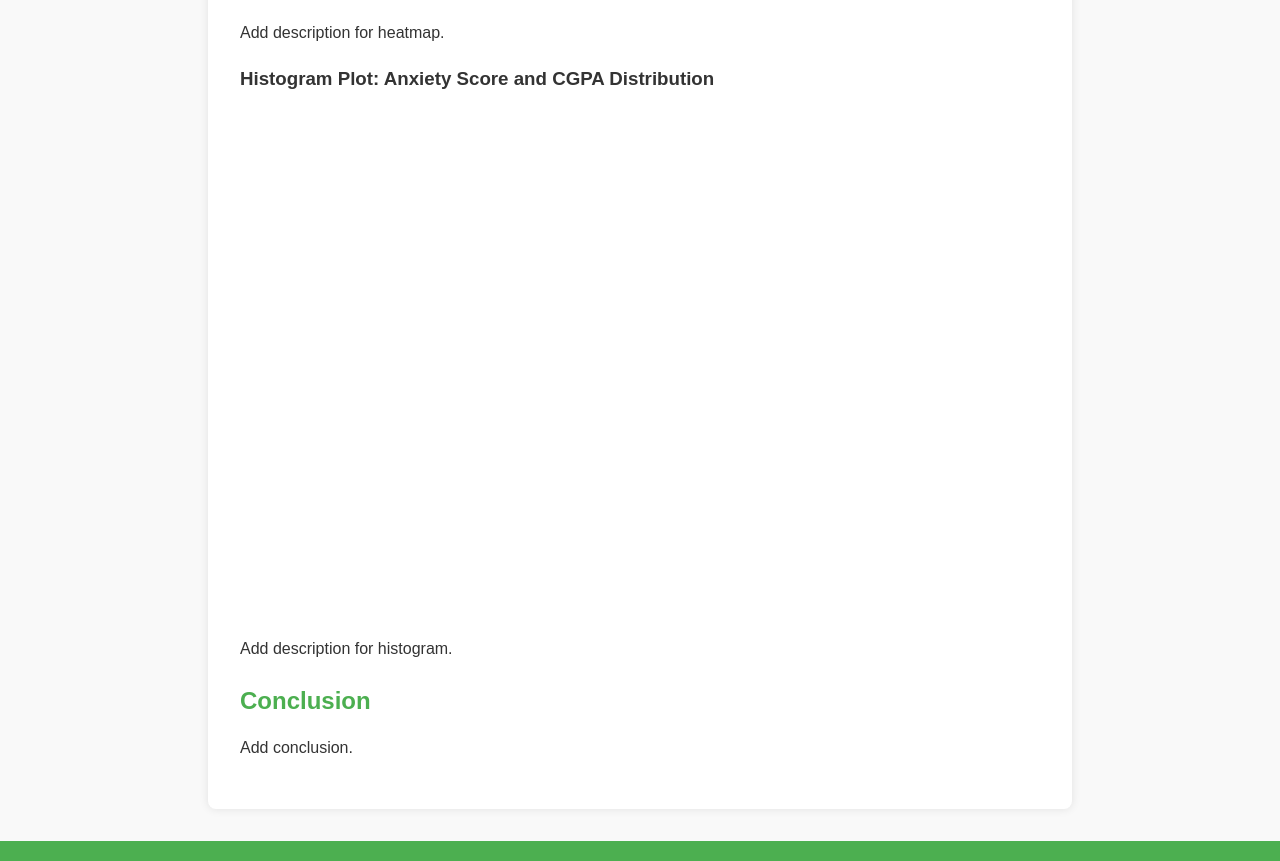
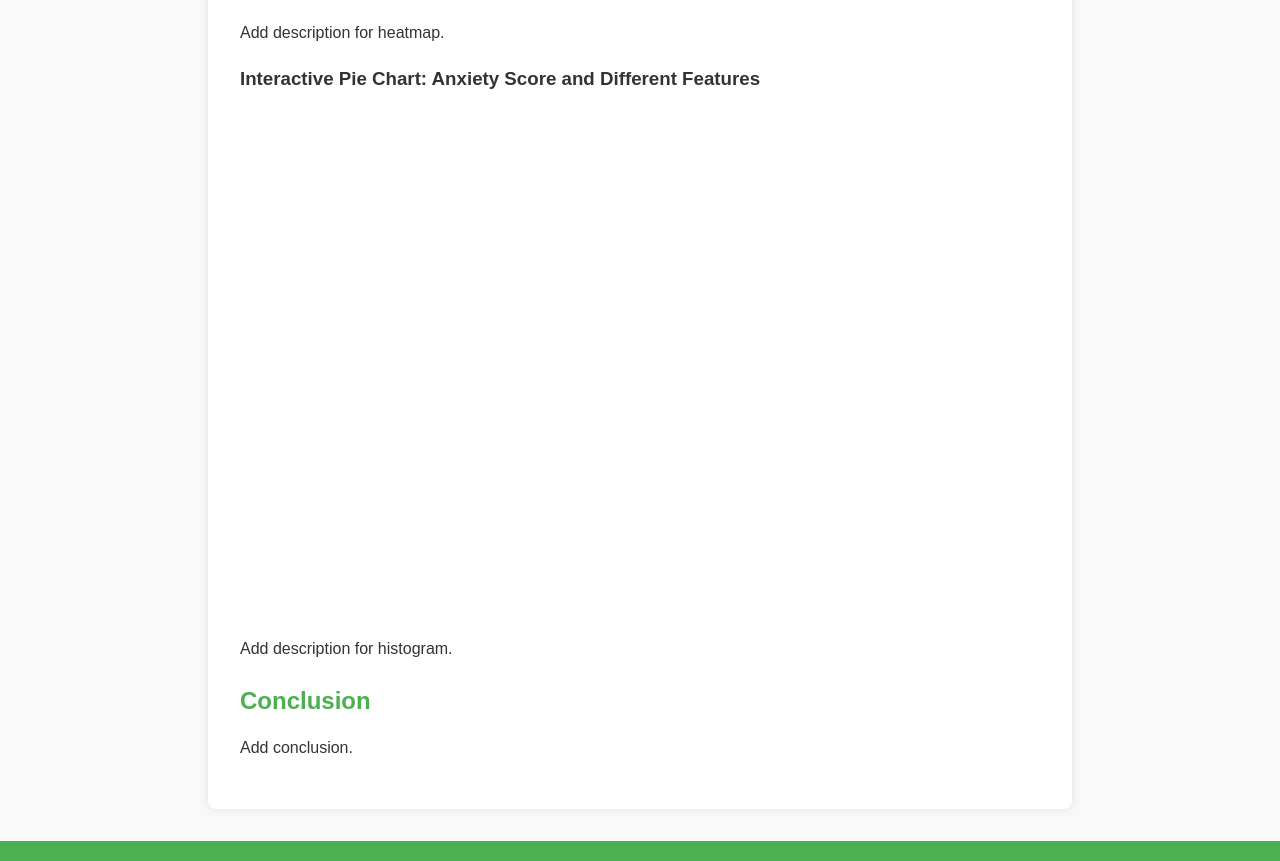
Before and after one commit to hogan-choi/DS4200-Project, a plain HTML site: page index.html in a window 1280 px wide. Shown: the part 5654-6515 px from the top of the page. Drawn offline with nearby package versions, Linux system fonts and the light colour scheme; no server answers; a script that the page names is missing.

Commit message:
Update index.html

```diff
--- a/index.html
+++ b/index.html
@@ -243,7 +243,7 @@
 
             <!-- Interactive Anxiety Plot -->
             <!-- Title -->
-            <h3 style="margin-bottom: 10px;">Histogram Plot: Anxiety Score and CGPA Distribution</h3>
+            <h3 style="margin-bottom: 10px;">Interactive Pie Chart: Anxiety Score and Different Features</h3>
             <!-- Add graph -->
             <iframe
                 src="./html_plots/anxiety_pie_chart.html"
```
